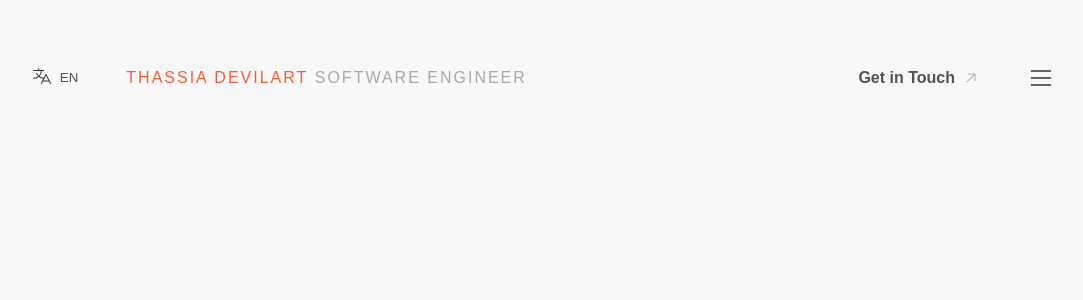
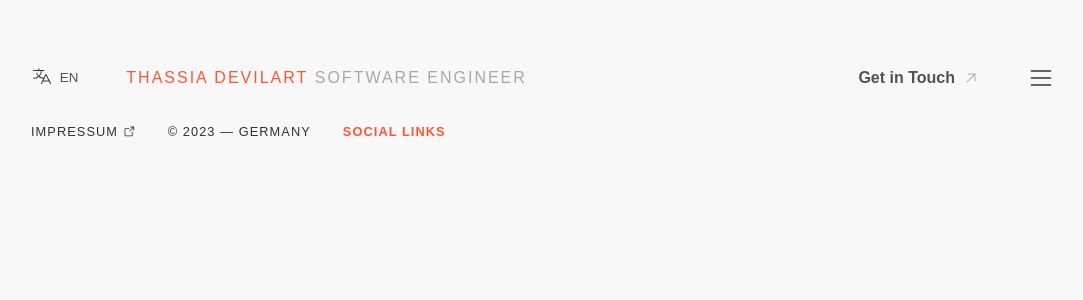
Before and after one commit to thassiadevilart/personal-website, a React (Vite) app: page / in a window 1280 px wide. Shown: the top 300 px of the page, without its empty margins (97-1180 px from the left). Built offline with nearby package versions, Linux system fonts and the light colour scheme.

Commit message:
feat: create component FOOTER | style

```diff
--- a/src/components/App.jsx
+++ b/src/components/App.jsx
@@ -1,9 +1,13 @@
 import styles from './App.module.css'
 import { Header } from './Header'
+import { Footer } from './Footer'
 
 
 export function App(){
     return(
-     <Header />
+    <div>
+        <Header />
+        <Footer />
+    </div>
     )
 }
--- /dev/null
+++ b/src/components/Footer.jsx
@@ -0,0 +1,39 @@
+import styles from './Footer.module.css'
+import { ArrowSquareOut} from "@phosphor-icons/react";
+
+export function Footer(){
+    return(
+        <footer className={styles.Footer}>
+            <div className={styles.FooterImpressum}>
+                <a>
+                    Impressum
+                    <ArrowSquareOut/>
+                </a>
+                <span>© 2023 — GERMANY</span>
+            </div>
+
+            <div className={styles.FooterSocialLinks}>
+                <span>Social Links</span>
+
+                <div className={styles.HoverableContent}>
+                    <span> | </span>
+
+                    <a href="https://github.com/thassiadevilart">
+                        Github
+                        <ArrowSquareOut/>
+                    </a>
+
+                    <a href="https://www.behance.net/thassiadevilart">
+                        Behance
+                        <ArrowSquareOut/>
+                    </a>
+
+                    <a href="https://www.linkedin.com/in/thassia-devilart-92979a305/">
+                        Linkedin
+                        <ArrowSquareOut/>
+                    </a>
+                </div>
+            </div>
+        </footer>
+    )
+}
--- /dev/null
+++ b/src/components/Footer.module.css
@@ -0,0 +1,126 @@
+.Footer{
+    width: 80%;
+
+    display: flex;
+    align-items: center;
+    justify-content: flex-start;
+    margin: auto;
+
+    gap: 2rem;
+}
+
+.FooterImpressum{
+    display: flex;
+    align-items: center;
+
+    gap: 2rem;
+    padding: 1rem 0 1rem 0;
+
+    & a{
+        display: flex;
+        align-items: center;
+
+        gap: 0.3rem;
+
+        text-transform: uppercase;
+        font-size: 0.8rem;
+        letter-spacing: 0.8pt;
+        font-weight: 400;
+
+        cursor: pointer;
+        color: var(--color-gray-dark);
+
+        &:hover{
+            opacity: 80%;
+        }
+    }
+
+    & span{
+        text-transform: uppercase;
+        font-size: 0.8rem;
+        letter-spacing: 0.8pt;
+        font-weight: 400;
+        color: var(--color-gray-dark);
+    }
+}
+
+.FooterSocialLinks{
+    display: flex;
+    align-items: center;
+    justify-content: center;
+
+    cursor: pointer;
+
+    & span {
+        text-transform: uppercase;
+        font-size: 0.8rem;
+        letter-spacing: 0.8pt;
+        font-weight: 600;
+        color: var(--color-emphasis);
+
+        padding: 1rem 0 1rem 0;
+    }
+
+    & span:hover + .HoverableContent{
+        display: flex;
+    }
+}
+
+.HoverableContent{
+    display: none;
+    align-items: center;
+    justify-content: center;
+
+    gap: 1.5rem;
+
+    & span{
+        margin-left: 1rem;
+    }
+
+    & a{
+        display: flex;
+        align-items: center;
+        justify-content: center;
+        gap: 0.3rem;
+
+        text-transform: uppercase;
+        font-size: 0.8rem;
+        letter-spacing: 0.9pt;
+        font-weight: 600;
+        color: var(--color-emphasis);
+
+        padding: 1rem 0 1rem 0;
+    }
+    & a:hover{
+        opacity: 70%;
+    }
+
+    &:hover{
+        display: flex;
+    }
+}
+
+@media only screen and (max-width: 911px){
+
+    .Footer{
+        width: 90%;
+        flex-direction: row-reverse;
+        justify-content: flex-end;
+    }
+
+    .FooterImpressum{
+        display: none;
+    }
+
+    .FooterSocialLinks{
+        & span{
+            font-size: 0.6rem;
+        }
+    }
+
+    .HoverableContent{
+        & a{
+            font-size: 0.6rem;
+        }
+    }
+}
```
